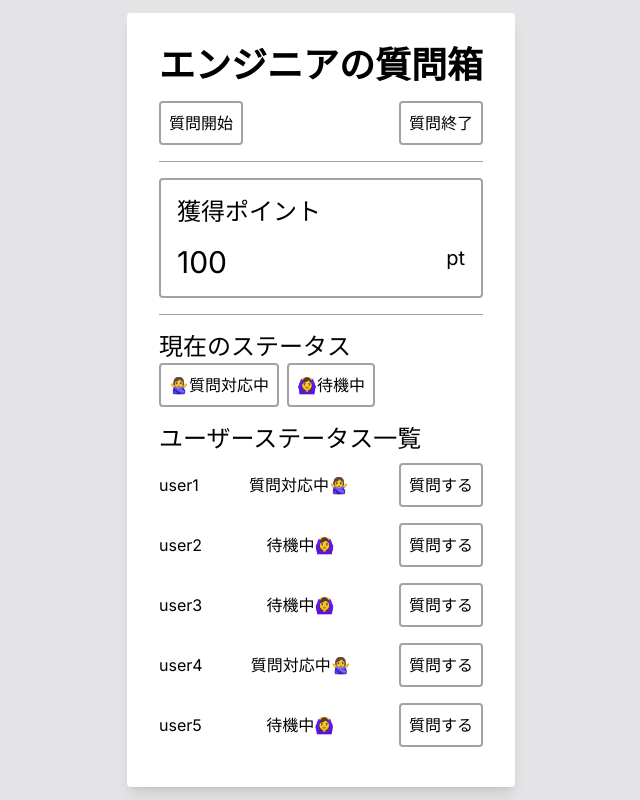
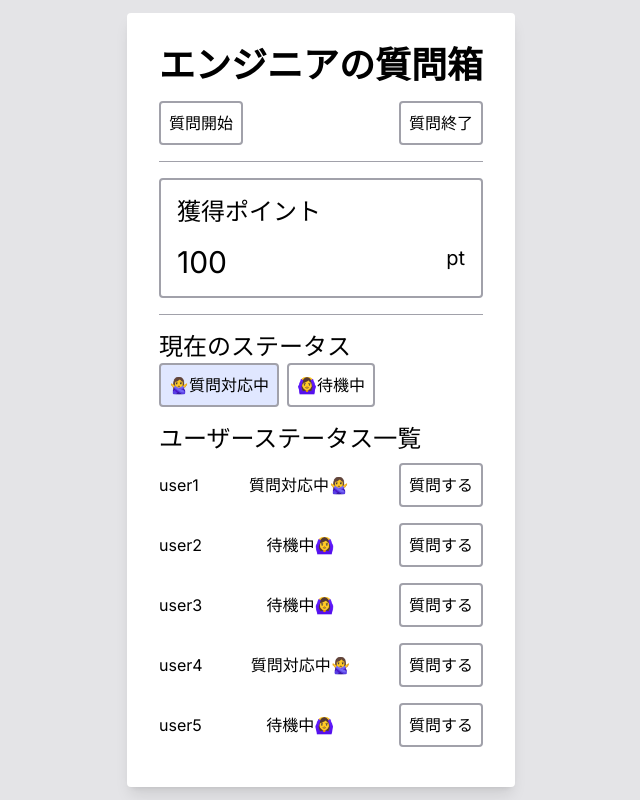
Before and after one commit to tomizawakenshin/BIPROGY_teamF, a Next.js app in the folder client/: page / in a window 1280 px wide. Shown: the whole page, without its empty margins (319-959 px from the left). Built offline with nearby package versions, Linux system fonts and the light colour scheme.

Commit message:
現在のステータスを取得して表示を更新する

```diff
--- a/client/src/components/button.tsx
+++ b/client/src/components/button.tsx
@@ -6,7 +6,7 @@ export function Button({ className, children, ...props }: ButtonProps) {
   return (
     <button
       {...props}
-      className={clsx(className, 'p-2 border-2 rounded border-zinc-400 hover:bg-zinc-100')}
+      className={clsx('p-2 border-2 rounded border-zinc-400 hover:bg-zinc-100', className)}
     >
       {children}
     </button>
--- a/client/src/components/status-buttons.tsx
+++ b/client/src/components/status-buttons.tsx
@@ -1,7 +1,8 @@
 'use client';
 
 import { Button } from '@/components/button';
-import { changeStatus } from '@/util/fetcher';
+import { getStatus, updateStatus } from '@/util/fetcher';
+import { useEffect, useState } from 'react';
 
 type Emoji = {
   label: string;
@@ -13,26 +14,49 @@ const emojis: Emoji[] = [
   {
     label: '🙅‍♀️',
     text: '質問対応中',
-    path: '',
+    path: 'x',
   },
   {
     label: '🙆‍♀️',
     text: '待機中',
-    path: '',
+    path: 'o',
   },
 ];
 
 export function StatusButtons() {
-  const setStatus = (emoji: Emoji) => {
-    const res = changeStatus(emoji.path);
+  const [status, setStatus] = useState<Emoji | null>({
+    label: '🙅‍♀️',
+    text: '質問対応中',
+    path: 'x',
+  });
+  const changeStatus = async (emoji: Emoji) => {
+    const res = await updateStatus(emoji.path);
+    if (res) {
+      setStatus(emoji);
+    }
   };
+
+  useEffect(() => {
+    getStatus().then((res) => {
+      const emoji = emojis.find((emoji) => emoji.text === res.status);
+      if (emoji) setStatus(emoji || null);
+    });
+  }, []);
 
   return (
     <div>
       <h2 className='text-2xl'>現在のステータス</h2>
       <div className='flex gap-2'>
         {emojis.map((emoji) => (
-          <Button key={emoji.text} onClick={() => setStatus(emoji)}>
+          <Button
+            className={
+              status?.path === emoji.path
+                ? 'bg-indigo-100 hover:bg-indigo-200 border-indigo-400'
+                : ''
+            }
+            key={emoji.text}
+            onClick={() => changeStatus(emoji)}
+          >
             {emoji.label}
             {emoji.text}
           </Button>
--- a/client/src/util/fetcher.ts
+++ b/client/src/util/fetcher.ts
@@ -15,7 +15,12 @@ export async function endQuestion() {
   return { message: '質問を終了しました' };
 }
 
-export async function changeStatus(path: string) {
+export async function getStatus() {
+  // TODO: ステータスを取得する
+  return { status: '質問対応中🙅‍♀️' };
+}
+
+export async function updateStatus(path: string) {
   // TODO: ステータスを変更する
   return { message: 'ステータスを変更しました' };
 }
```
